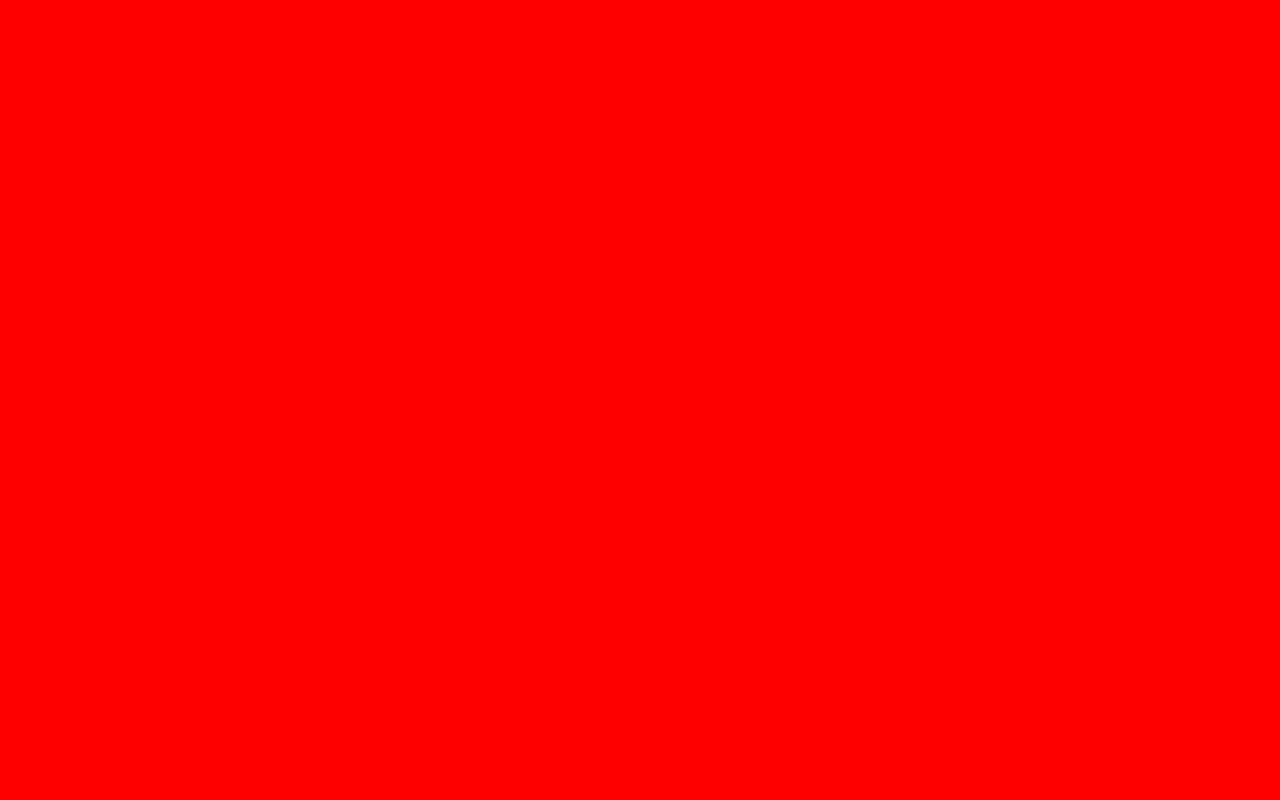
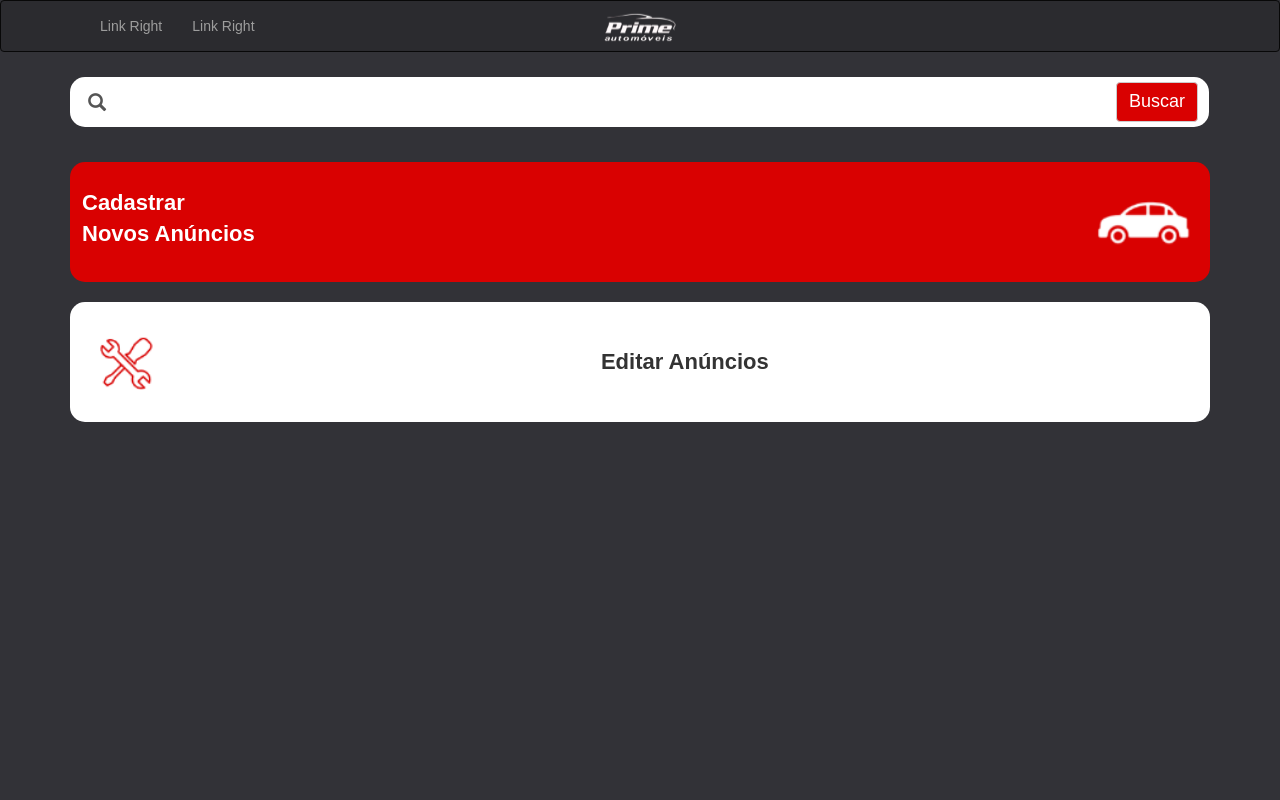
Before and after one commit to sanchesrm/prime-project, a React app: page /HomePage in a window 1280 px wide. Shown: the top 800 px of the page. Built offline with nearby package versions, Linux system fonts and the light colour scheme.

Commit message:
adding more changes

```diff
--- a/package.json
+++ b/package.json
@@ -5,13 +5,10 @@
   "dependencies": {
     "node-less": "^1.0.0",
     "node-less-chokidar": "^0.1.2",
-    "node-sass": "^4.5.3",
-    "node-sass-chokidar": "0.0.3",
     "npm-run-all": "^4.1.1",
     "react": "^16.0.0",
     "react-bootstrap": "^0.31.3",
     "react-dom": "^16.0.0",
-    "react-router": "^4.2.0",
     "react-router-dom": "^4.2.2"
   },
   "devDependencies": {
--- a/public/index.html
+++ b/public/index.html
@@ -20,7 +20,7 @@
       work correctly both with client-side routing and a non-root public URL.
       Learn how to configure a non-root public URL by running `npm run build`.
     -->
-    <title>React App</title>
+    <title>Projeto Prime</title>
   </head>
   <body>
     <noscript>
--- /dev/null
+++ b/src/HomePage/HomePage.js
@@ -0,0 +1,39 @@
+import React from 'react';
+import { Button, FormGroup, InputGroup, FormControl, Glyphicon, Container } from 'react-bootstrap';
+import NavBar from '../NavBar/NavBar'
+import './HomePage.css'
+import cadastrar_novo from '../images/cadastrar_novo_anuncio.png'
+import editar_anuncio from '../images/editar_anuncio.png'
+
+class HomePage extends React.Component {
+	render() {
+		return (
+			<div className="full-size-div homePage">
+				<NavBar />
+				<div className="container">
+					<FormGroup className="search-group">
+						<InputGroup>
+							<InputGroup.Addon className="addon-rounded search-addon">
+								<Glyphicon glyph="search" className="search-glyph"/>
+							</InputGroup.Addon>
+							<input type="text" placeholder="" className="search-input input-rounded" />
+							<Button className="btn-search">Buscar</Button
+>						</InputGroup>
+					</FormGroup>
+				</div>
+				<div className="container">
+					<Button className="btn-anuncio cadastrar" block>
+						<img src={cadastrar_novo} className="pull-right"/>
+						<span>Cadastrar<br/>Novos Anúncios</span>
+					</Button>
+					<Button className="btn-anuncio editar" block>
+						<img src={editar_anuncio} className="pull-left"/>
+						<span>Editar Anúncios</span>
+					</Button>
+				</div>
+			</div>
+		)
+	}
+};
+
+export default HomePage;
--- /dev/null
+++ b/src/HomePage/HomePage.less
@@ -0,0 +1,98 @@
+.homePage {
+	.search-group {
+		margin-top: 5px;
+
+		.search-addon {
+			background-color: #fff;
+			border: none;
+			border-color: #fff;
+			.search-glyph {
+				width: 3rem;
+				font-size: 18px;
+			}
+		}
+
+		.search-input {
+			height: 5rem;
+			width: 100%;
+			border: none;
+			margin-left: -1px;
+			border-color: #fff;
+			font-size: 18px;
+			padding-right: 10rem;
+		}
+
+		.btn-search {
+			font-size: 18px;
+			position: absolute;
+		    right: 12px;
+		    height: 4rem;
+		    margin-top: 0.5rem;
+		    background-color: #d90101;
+		    color: #fff;
+		}
+
+		.input-rounded{
+			border-bottom-right-radius:15px;
+			-moz-border-radius-bottomright:15px;
+			-webkit-border-bottom-right-radius:15px;
+			-moz-border-radius-topright:15px;
+			-webkit-border-top-right-radius:15px;
+			border-top-right-radius:15px;
+		}
+
+		.addon-rounded {
+			border-bottom-left-radius:15px;
+			-moz-border-radius-bottomleft:15px;
+		    -webkit-border-bottom-left-radius:15px;
+			-moz-border-radius-topleft:15px;
+			-webkit-border-top-left-radius:15px;
+			border-top-left-radius:15px;
+		}
+	}
+
+	.btn-anuncio {
+		border-bottom-right-radius:15px;
+		-moz-border-radius-bottomright:15px;
+		-webkit-border-bottom-right-radius:15px;
+		-moz-border-radius-topright:15px;
+		-webkit-border-top-right-radius:15px;
+		border-top-right-radius:15px;
+		border-bottom-left-radius:15px;
+		-moz-border-radius-bottomleft:15px;
+	    -webkit-border-bottom-left-radius:15px;
+		-moz-border-radius-topleft:15px;
+		-webkit-border-top-left-radius:15px;
+		border-top-left-radius:15px;
+
+		height: 12rem;
+		border: none;
+
+		font-size: 22px;
+		font-weight: bold;
+		margin-top: 2rem;
+
+		&.cadastrar {
+			background-color: #d90101;
+			img {
+				height: 8rem;
+			}
+			span {
+				margin-top: 0.5rem;
+				float: left;
+				text-align: left;
+				color: #fff;
+			}
+		}
+
+		&.editar {
+			img {
+				height: 8rem;
+			}
+			span {
+				line-height: 8rem;
+				vertical-align: center;
+			}
+		}
+	}
+}
--- a/src/Login/Login.js
+++ b/src/Login/Login.js
@@ -3,6 +3,16 @@ import { Button, FormGroup, InputGroup, FormControl, Glyphicon } from 'react-boo
 import './Login.css';
 
 class Login extends Component {
+	constructor(props){
+        super(props);
+        this.clickToLogin = this.clickToLogin.bind(this);
+    }
+
+    clickToLogin(ev) {
+    	ev.preventDefault();
+    	this.props.history.push('/HomePage');
+    }
+
 	render() {
 		return (
 			<div className="full-screen-div">
@@ -10,23 +20,23 @@ class Login extends Component {
 					<form>
 						<FormGroup>
 							<InputGroup>
-								<InputGroup.Addon>
+								<InputGroup.Addon className="addon-rounded addon-style">
 									<Glyphicon glyph="user"/>
 								</InputGroup.Addon>
-								<FormControl type="text" className="login-input" placeholder="Usuário"/>
+								<FormControl type="text" className="login-input input-rounded" placeholder="Usuário"/>
 							</InputGroup>
 						</FormGroup>
 
 						<FormGroup>
 							<InputGroup>
-								<InputGroup.Addon>
+								<InputGroup.Addon className="addon-rounded addon-style">
 									<Glyphicon glyph="lock"/>
 								</InputGroup.Addon>
-								<FormControl type="password" className="login-input" placeholder="Senha" />
+								<FormControl type="password" className="login-input input-rounded" placeholder="Senha" />
 							</InputGroup>
 						</FormGroup>
 
-						<Button className="btn-login rounded-input" block>Login</Button>
+						<Button className="btn-login rounded-input" onClick={this.clickToLogin} block>Login</Button>
 					</form>
 				</div>
 			</div>
--- /dev/null
+++ b/src/NavBar/NavBar.js
@@ -0,0 +1,29 @@
+import React, { Component } from 'react';
+import { Navbar, NavItem, Nav } from 'react-bootstrap';
+import './NavBar.css'
+import prime_logo from '../images/prime_logo.png';
+
+class NavBar extends React.Component {
+	render() {
+		return (
+			<Navbar bsStyle="inverse">
+				<Navbar.Header>
+					<Navbar.Toggle/>
+					<Navbar.Brand>
+						<a>
+							<img className="prime_logo" src={prime_logo} />
+						</a>
+					</Navbar.Brand>
+			    </Navbar.Header>
+			    <Navbar.Collapse >
+				    <Nav>
+				        <NavItem eventKey={1} href="#">Link Right</NavItem>
+				        <NavItem eventKey={2} href="#">Link Right</NavItem>
+			      	</Nav>
+			    </Navbar.Collapse>
+			</Navbar>
+		)
+	}
+};
+
+export default NavBar;
--- /dev/null
+++ b/src/NavBar/NavBar.less
@@ -0,0 +1,24 @@
+.navbar {
+    position: relative;
+    background-color: #2b2b2f;
+
+	.navbar-toggle {
+		float: left;
+		margin-left: 15px;
+	}
+
+	.navbar-brand {
+		display: flex;
+		align-items: center;
+		height: 50px;
+	}
+
+	.navbar-brand>img {
+	    left: 50%;
+	    margin-left: -46px !important;
+	    display: block;
+		width: 92px;
+		height:38px;
+	    position: absolute;
+	}
+}
--- a/src/index.css
+++ b/src/index.css
@@ -4,3 +4,32 @@ body {
 	padding: 0;
 	font-family: sans-serif;
 }
+
+.full-size-div {
+	position: absolute;
+	width: 100%;
+	height: 100%;
+	background-color: #323237;
+}
+
+*:focus {
+	outline: none !important;
+}
+
+.input-rounded{
+	border-bottom-right-radius:20px;
+	-moz-border-radius-bottomright:20px;
+	-webkit-border-bottom-right-radius:20px;
+	-moz-border-radius-topright:20px;
+	-webkit-border-top-right-radius:20px;
+	border-top-right-radius:20px;
+}
+
+.addon-rounded {
+	border-bottom-left-radius:20px;
+	-moz-border-radius-bottomleft:20px;
+    -webkit-border-bottom-left-radius:20px;
+	-moz-border-radius-topleft:20px;
+	-webkit-border-top-left-radius:20px;
+	border-top-left-radius:20px;
+}
--- a/src/routes.js
+++ b/src/routes.js
@@ -1,10 +1,16 @@
 import React from 'react';
-import { BrowserRouter } from 'react-router-dom'
+import { BrowserRouter, Route, Switch } from 'react-router-dom'
 import Login from './Login/Login';
+import HomePage from './HomePage/HomePage'
 
 const Routes = (props) => (
     <BrowserRouter>
-        <Login/>
+    	<div>
+    		<Switch>
+	        	<Route exact path="/HomePage" component={HomePage} />
+	        	<Route component={Login} />
+        	</Switch>
+    	</div>
     </BrowserRouter>
 );
 
```
Also changed, not shown: src/Login/Login.less (+8 -0 lines), images/prime_logo.png (added), src/HomePage/HomePage.css (added), src/Login/Login.css, src/NavBar/NavBar.css (added), src/images/cadastrar_novo_anuncio.png (added), src/images/editar_anuncio.png (added), src/images/prime_logo.png (added), 3 other files.
